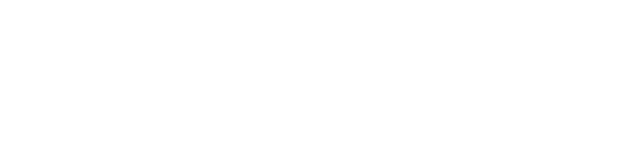
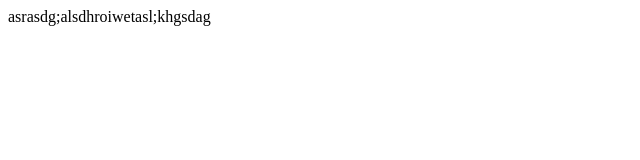
Before and after one commit to Matt-Eva/github-demo-version-20, a plain HTML site: page index.html in a window 1280 px wide. Shown: the whole page, without its empty margins (0-640 px from the left). Drawn offline with Linux system fonts and the light colour scheme.

Commit message:
committing buggy code before revert

```diff
--- a/index.html
+++ b/index.html
@@ -7,6 +7,6 @@
     <title>Document</title>
 </head>
 <body>
-
+    asrasdg;alsdhroiwetasl;khgsdag
 </body>
 </html>
```
